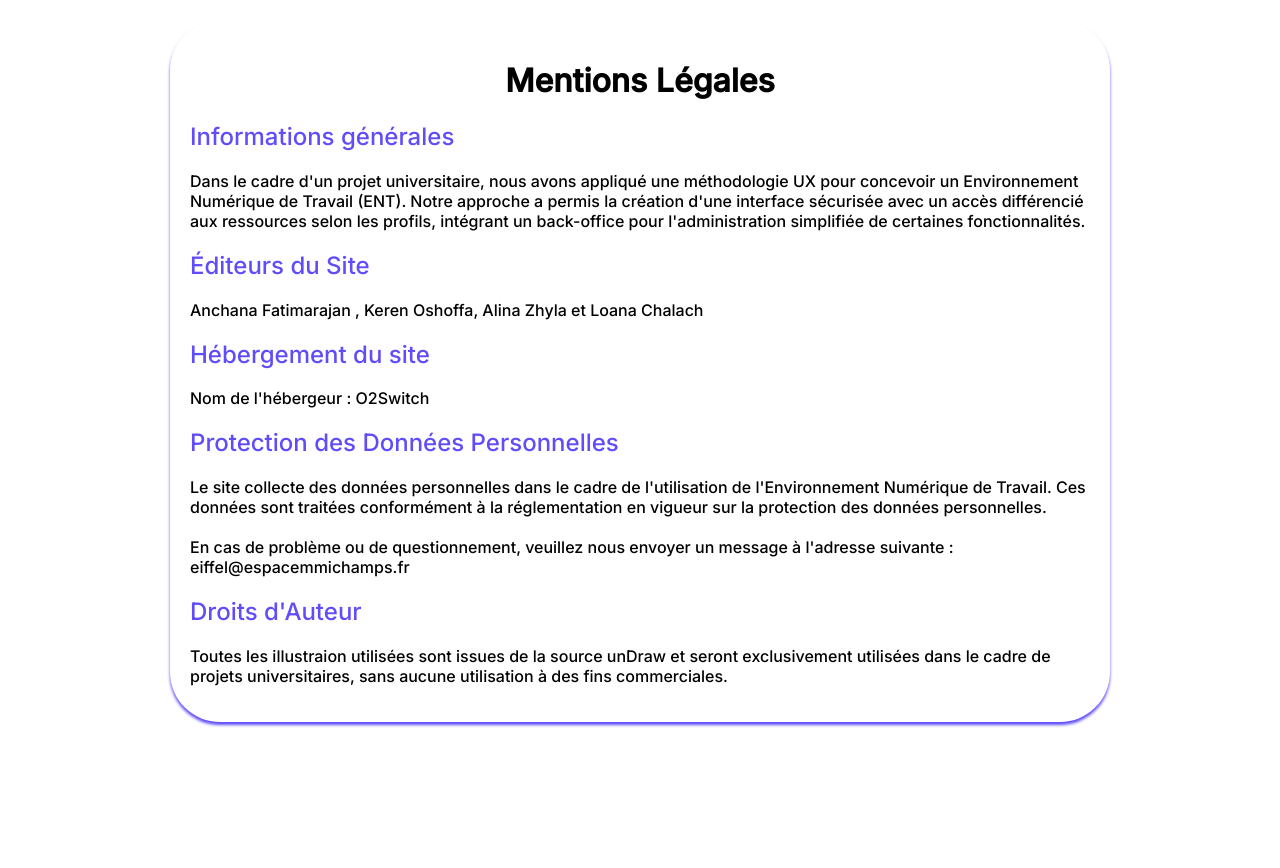
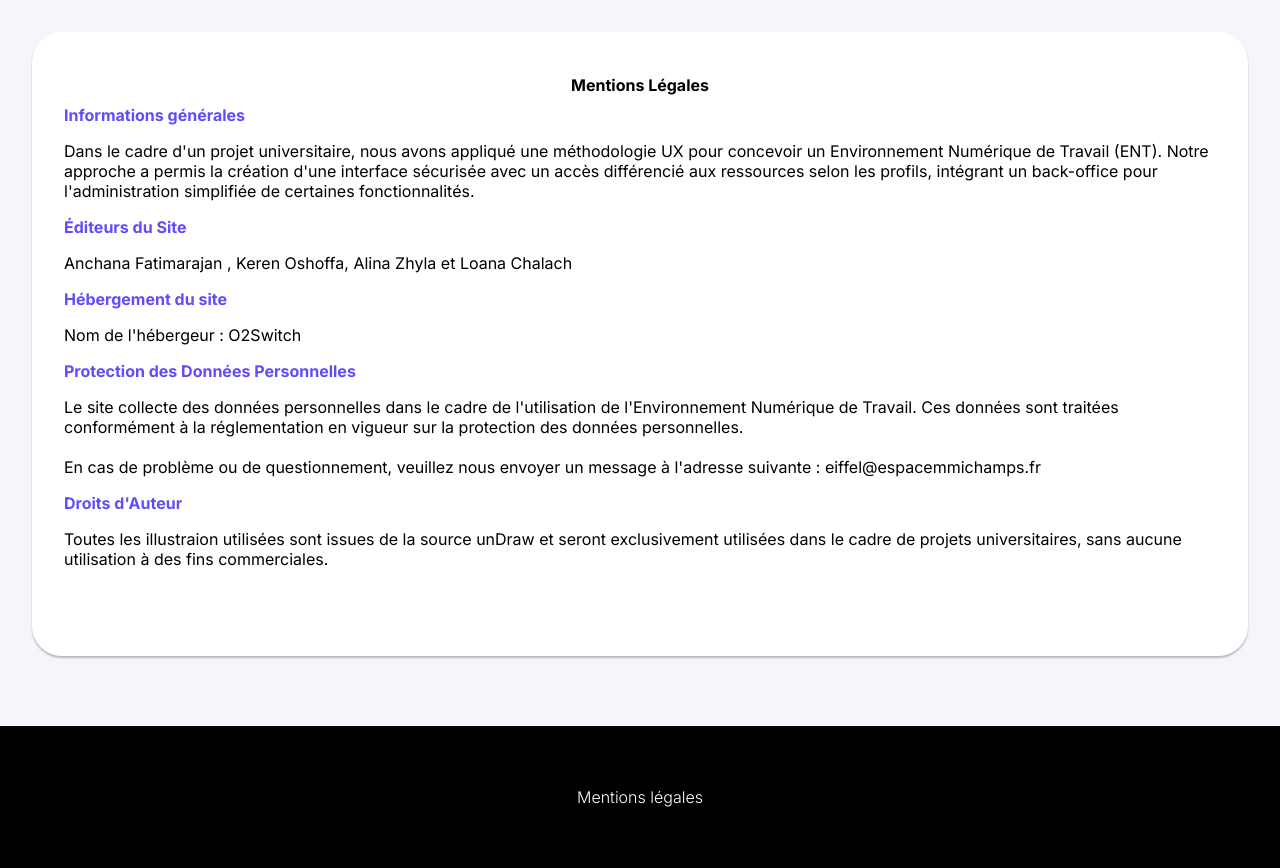
Before and after one commit to Aliloa/espacemmi.fr, a PHP site: page /mentions_legales.html in a window 1280 px wide. Before the commit the page ends 727 px from the top, so only its background shows below. Run offline with PHP 8.4, Linux system fonts and the light colour scheme.

Commit message:
mentions

```diff
--- a/ajoutnotes.php
+++ b/ajoutnotes.php
@@ -217,7 +217,7 @@ include("connexion.php");
 
                 </select>
                 <a class="reinst" href="ajoutnotes.php">Réinitialiser</a>
-                <input type="submit" name='choixcours' value='Cours'>
+                <input type="submit" name='choixcours' value='Ajouter'>
             </form>
 
 
--- a/mentions_legales.html
+++ b/mentions_legales.html
@@ -1,76 +1,81 @@
 <!DOCTYPE html>
 <html lang="fr">
+
 <head>
     <meta charset="UTF-8">
     <meta name="viewport" content="width=device-width, initial-scale=1.0">
     <title>Espace MMI | Mentions légales</title>
     <link rel='icon' href='img/favicon.png'>
-    <link rel="preconnect" href="https://fonts.googleapis.com">
-<link rel="preconnect" href="https://fonts.gstatic.com" crossorigin>
-<link href="https://fonts.googleapis.com/css2?family=DM+Sans:opsz,wght@9..40,300&family=Inter:wght@500&display=swap" rel="stylesheet">
+    <link rel='stylesheet' href='css/style_navigation.css'>
+</head>
 
-
-
-
-</head>
 <body>
 
     <main>
+
         <h1>Mentions Légales</h1>
 
         <h2>Informations générales</h2>
-            <p>Dans le cadre d'un projet universitaire, nous avons appliqué une méthodologie UX pour concevoir un Environnement Numérique de Travail (ENT). Notre approche a permis la création d'une interface sécurisée avec un accès différencié aux ressources selon les profils, intégrant un back-office pour l'administration simplifiée de certaines fonctionnalités.
+        <p>Dans le cadre d'un projet universitaire, nous avons appliqué une méthodologie UX pour concevoir un
+            Environnement Numérique de Travail (ENT). Notre approche a permis la création d'une interface sécurisée avec
+            un accès différencié aux ressources selon les profils, intégrant un back-office pour l'administration
+            simplifiée de certaines fonctionnalités.
         </p>
+
         <h2>Éditeurs du Site </h2>
         <p>Anchana Fatimarajan , Keren Oshoffa, Alina Zhyla et Loana Chalach</p>
+
+
         <h2>Hébergement du site</h2>
         <p>Nom de l'hébergeur : O2Switch</p>
 
+
         <h2>Protection des Données Personnelles </h2>
-            <p>Le site collecte des données personnelles dans le cadre de l'utilisation de l'Environnement Numérique de Travail. Ces données sont traitées conformément à la réglementation en vigueur sur la protection des données personnelles.<br><bR>
-                En cas de problème ou de questionnement, veuillez nous envoyer un message à l'adresse suivante : eiffel@espacemmichamps.fr            </p>
+        <p>Le site collecte des données personnelles dans le cadre de l'utilisation de l'Environnement Numérique de
+            Travail. Ces données sont traitées conformément à la réglementation en vigueur sur la protection des données
+            personnelles.<br><bR>
+            En cas de problème ou de questionnement, veuillez nous envoyer un message à l'adresse suivante :
+            eiffel@espacemmichamps.fr
+        </p>
 
         <h2>Droits d'Auteur</h2>
-            <p>Toutes les illustraion utilisées sont issues de la source unDraw et seront exclusivement utilisées dans le cadre de projets universitaires, sans aucune utilisation à des fins commerciales.</p>
+        <p>Toutes les illustraion utilisées sont issues de la source unDraw et seront exclusivement utilisées dans le
+            cadre de projets universitaires, sans aucune utilisation à des fins commerciales.
+        </p>
+
     </main>
 
-
-
+    <footer>
+        <a href='mentions_legales.html'>
+            <p> Mentions légales </p>
+        </a>
+    </footer>
 
 </body>
+
 </html>
 
 <style>
-    /* Mentions légales */
 
-
-main h2{
-    color:#604CF9 ;
-    font-weight: 400;
-    text-align: left;
-
-
-}
-
-main h1{
+    main h1 {
+        font-weight: 900;
         text-align: center;
-/* margin-top: 20px; ; */
-}
-main{
-    box-shadow: 0px 3px 3px 0px #604CF9;
-    width: 900px;
-    /* height: 800px; */
-    margin: 0 auto;
-    margin-top: 20px;
-    padding: 20px;
-    border-radius: 50px;
-    font-family: "inter";
-    /* background-color: aliceblue; */
-
-
-
-
     }
 
 
+    main h2 {
+        color: #604CF9;
+        font-weight: 800;
+    }
+
+
+    main {
+        background-color: #ffffff;
+        box-shadow: 0px 2px 2px 0px rgba(0, 0, 0, 0.25);
+        margin: 2rem;
+        padding: 2rem;
+        border-radius: 30px;
+        font-family: "Inter";
+        min-height: 70vh;
+    }
 </style>
```
Lines whose indentation alone changed are shown as unchanged.
